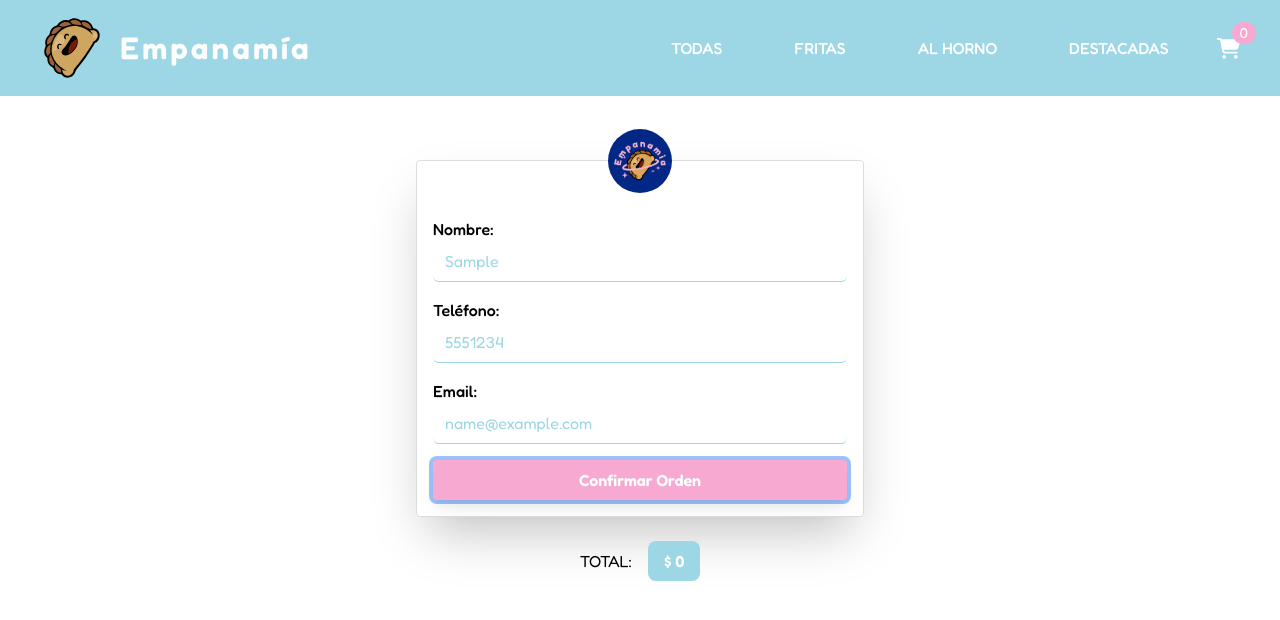
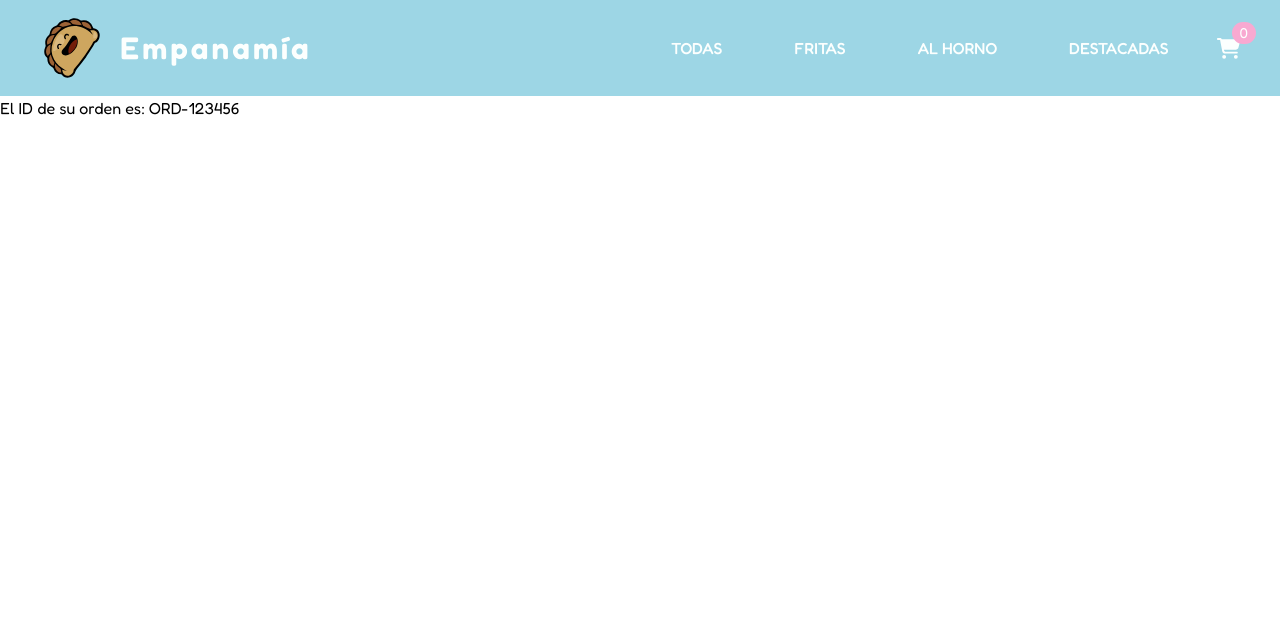
Before and after one commit to MarcoCAVS18/Empanamia, a React (Create React App) app: page /checkout in a window 1280 px wide. Both pictures are taken after typing "Sample", "5551234", "name@example.com" into the empty fields and a click on the button "Confirmar Orden". Shown: the top 620 px of the page. Built offline with nearby package versions, Linux system fonts and the light colour scheme.

Commit message:
form solution

```diff
--- a/src/components/Checkout/Checkout.js
+++ b/src/components/Checkout/Checkout.js
@@ -1,116 +1,47 @@
-import React, { useState } from "react";
-import logo from "../../img/Mesa de trabajo 2.png";
-import { useLocation, useNavigate } from "react-router-dom";
+import React, { useContext, useState } from "react";
+import { CartContext } from "../../context/CartContext";
+import { Timestamp, writeBatch } from "firebase/firestore";
+import CheckoutForm from "../CheckoutForm/CheckoutForm";
 
 const Checkout = () => {
-  const location = useLocation();
-  const totalPrice = location.state?.totalPrice || 0;
+  const [loading, setLoading] = useState(false);
+  const [orderId, setOrderId] = useState("");
 
-  const [formData, setFormData] = useState({
-    name: "",
-    phone: "",
-    email: "",
-  });
+  const { cart, clearCart } = useContext(CartContext);
 
-  const handleInputChange = (e) => {
-    const { name, value } = e.target;
-    setFormData((prevData) => ({
-      ...prevData,
-      [name]: value,
-    }));
+  const createOrder = async (userData) => {
+    setLoading(true);
+
+    try {
+      const objOrder = {
+        buyer: userData,
+        items: cart,
+        date: Timestamp.fromDate(new Date()),
+      };
+
+      // Resto del código para almacenar la orden en Firebase
+
+      setLoading(false);
+      setOrderId("ORD-123456");
+
+      clearCart();
+    } catch (error) {
+      console.log("Error al crear la orden:", error);
+      setLoading(false);
+    }
   };
 
-  const handleSubmit = (e) => {
-    e.preventDefault();
-    // Realizar acciones con los datos del formulario
-    console.log(formData);
-  };
+  if (loading) {
+    return <h1>Se está generando su orden...</h1>;
+  }
 
-  const navigate = useNavigate();
-
-  const calculateTotalPrice = () => {
-    // Implementa la lógica para calcular el precio total aquí
-  };
-
-  const handleNavigate = () => {
-    navigate("/checkout", { state: { totalPrice: calculateTotalPrice() } });
-  };
+  if (orderId) {
+    return <h1>El ID de su orden es: {orderId}</h1>;
+  }
 
   return (
-    <div className="flex flex-col items-center p-16">
-      <div className="w-full max-w-md p-4 mb-4 border border-gray rounded shadow-2xl">
-        <div className="flex justify-center pb-6">
-          <img
-            src={logo}
-            alt="Empanamia"
-            className="rounded-full w-16 h-16 -mt-12"
-          />
-        </div>
-        {/* Formulario */}
-        <form onSubmit={handleSubmit}>
-          <div className="mb-4">
-            <label htmlFor="name" className="font-medium">
-              Nombre:
-            </label>
-            <input
-              type="text"
-              id="name"
-              name="name"
-              value={formData.name}
-              onChange={handleInputChange}
-              className="w-full px-3 py-2 rounded-md border-b border-blue outline-none placeholder-gray-300 text-blue"
-              placeholder="Pepito de Empanamia"
-              required
-            />
-          </div>
-          <div className="mb-4">
-            <label htmlFor="phone" className="font-medium">
-              Teléfono:
-            </label>
-            <input
-              type="tel"
-              id="phone"
-              name="phone"
-              value={formData.phone}
-              onChange={handleInputChange}
-              className="w-full px-3 py-2 rounded-md border-b border-blue outline-none placeholder-gray-300 text-blue"
-              placeholder="+54 9 341 3 123 123 123"
-              required
-            />
-          </div>
-          <div className="mb-4">
-            <label htmlFor="email" className="font-medium">
-              Email:
-            </label>
-            <input
-              type="email"
-              id="email"
-              name="email"
-              value={formData.email}
-              onChange={handleInputChange}
-              className="w-full px-3 py-2 rounded-md border-b border-blue outline-none placeholder-gray-300 text-blue"
-              placeholder="venbailalo@hayvengozalo.com"
-              required
-            />
-          </div>
-          <button
-            type="submit"
-            className="w-full px-4 py-2 text-white bg-pink hover:text-white font-semibold rounded outline-none focus:ring-4 shadow-lg transform active:scale-75 transition-transform"
-          >
-            Confirmar Orden
-          </button>
-        </form>
-      </div>
-
-      {/* Total */}
-      <div className="w-full max-w-md mb-4 pt-2">
-        <div className="flex justify-center uppercase">
-          <span className="mr-4 pt-2">Total:</span>
-          <div className="font-semibold bg-blue px-4 py-2 rounded-lg text-white">
-            $ {totalPrice}
-          </div>
-        </div>
-      </div>
+    <div>
+      <CheckoutForm onConfirm={createOrder} />
     </div>
   );
 };
--- /dev/null
+++ b/src/components/CheckoutForm/CheckoutForm.js
@@ -0,0 +1,92 @@
+import React, { useState } from "react";
+import logo from "../../img/Mesa de trabajo 2.png";
+
+const CheckoutForm = ({ onConfirm }) => {
+  const [formData, setFormData] = useState({
+    name: "",
+    phone: "",
+    email: "",
+  });
+
+  const handleInputChange = (e) => {
+    const { name, value } = e.target;
+    setFormData((prevData) => ({
+      ...prevData,
+      [name]: value,
+    }));
+  };
+
+  const handleSubmit = (e) => {
+    e.preventDefault();
+    onConfirm(formData);
+  };
+
+  return (
+    <div className="flex flex-col items-center p-16">
+      <div className="w-full max-w-md p-4 mb-4 border border-gray rounded shadow-2xl">
+        <div className="flex justify-center pb-6">
+          <img
+            src={logo}
+            alt="Empanamia"
+            className="rounded-full w-16 h-16 -mt-12"
+          />
+        </div>
+        <form onSubmit={handleSubmit}>
+          <div className="mb-4">
+            <label htmlFor="name" className="font-medium">
+              Nombre:
+            </label>
+            <input
+              type="text"
+              id="name"
+              name="name"
+              value={formData.name}
+              onChange={handleInputChange}
+              className="w-full px-3 py-2 rounded-md border-b border-blue outline-none placeholder-gray-300 text-blue"
+              placeholder="Pepito de Empanamia"
+              required
+            />
+          </div>
+          <div className="mb-4">
+            <label htmlFor="phone" className="font-medium">
+              Teléfono:
+            </label>
+            <input
+              type="tel"
+              id="phone"
+              name="phone"
+              value={formData.phone}
+              onChange={handleInputChange}
+              className="w-full px-3 py-2 rounded-md border-b border-blue outline-none placeholder-gray-300 text-blue"
+              placeholder="+54 9 341 3 123 123 123"
+              required
+            />
+          </div>
+          <div className="mb-4">
+            <label htmlFor="email" className="font-medium">
+              Email:
+            </label>
+            <input
+              type="email"
+              id="email"
+              name="email"
+              value={formData.email}
+              onChange={handleInputChange}
+              className="w-full px-3 py-2 rounded-md border-b border-blue outline-none placeholder-gray-300 text-blue"
+              placeholder="venbailalo@hayvengozalo.com"
+              required
+            />
+          </div>
+          <button
+            type="submit"
+            className="w-full px-4 py-2 text-white bg-pink hover:text-white font-semibold rounded outline-none focus:ring-4 shadow-lg transform active:scale-75 transition-transform"
+          >
+            Confirmar Orden
+          </button>
+        </form>
+      </div>
+    </div>
+  );
+};
+
+export default CheckoutForm;
--- a/src/config/firebase.js
+++ b/src/config/firebase.js
@@ -13,7 +13,6 @@ const firebaseConfig = {
   measurementId: "G-QDHDW0RRNY"
 };
 
-
 const app = initializeApp(firebaseConfig);
 
 export const db = getFirestore(app)
```
Also changed, not shown: src/components/ItemDetail/ItemDetail.js (+25 -16 lines).
